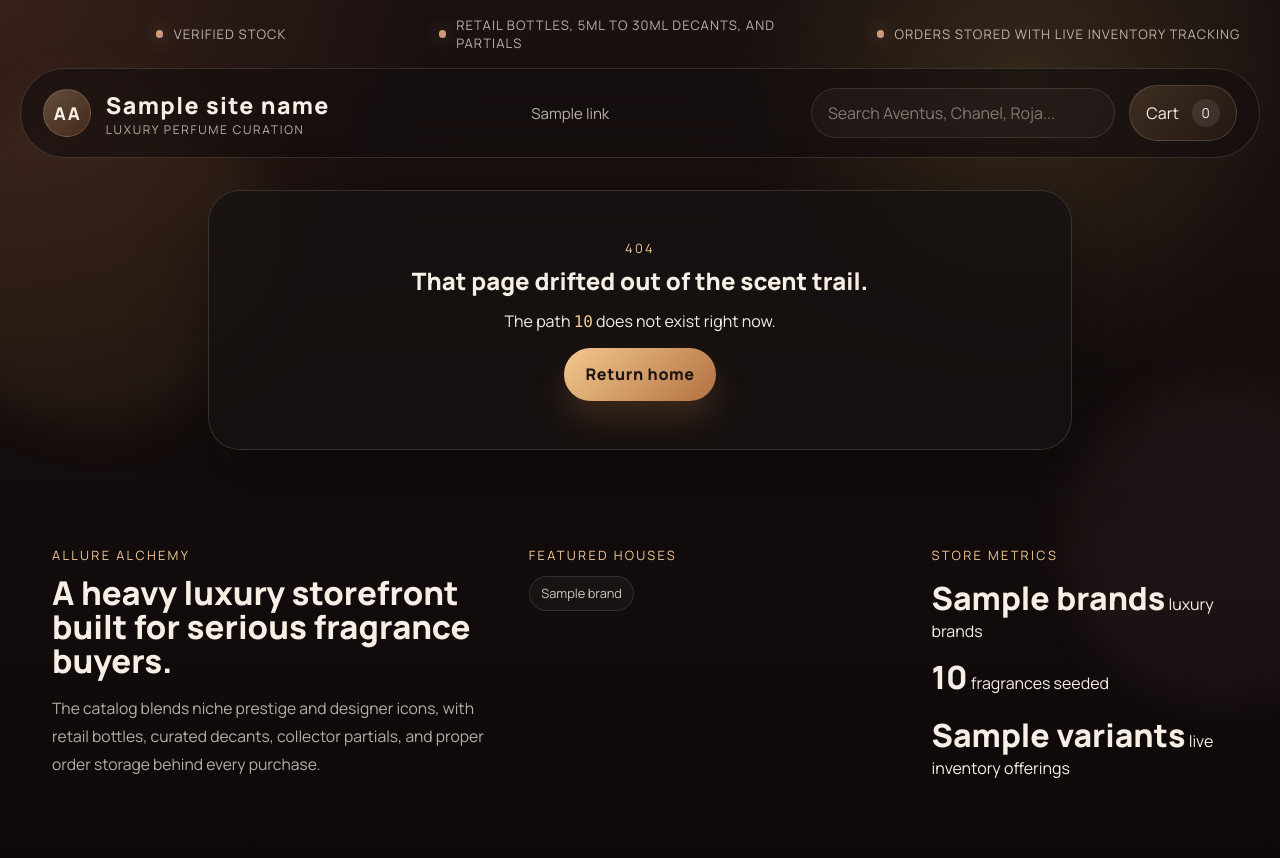
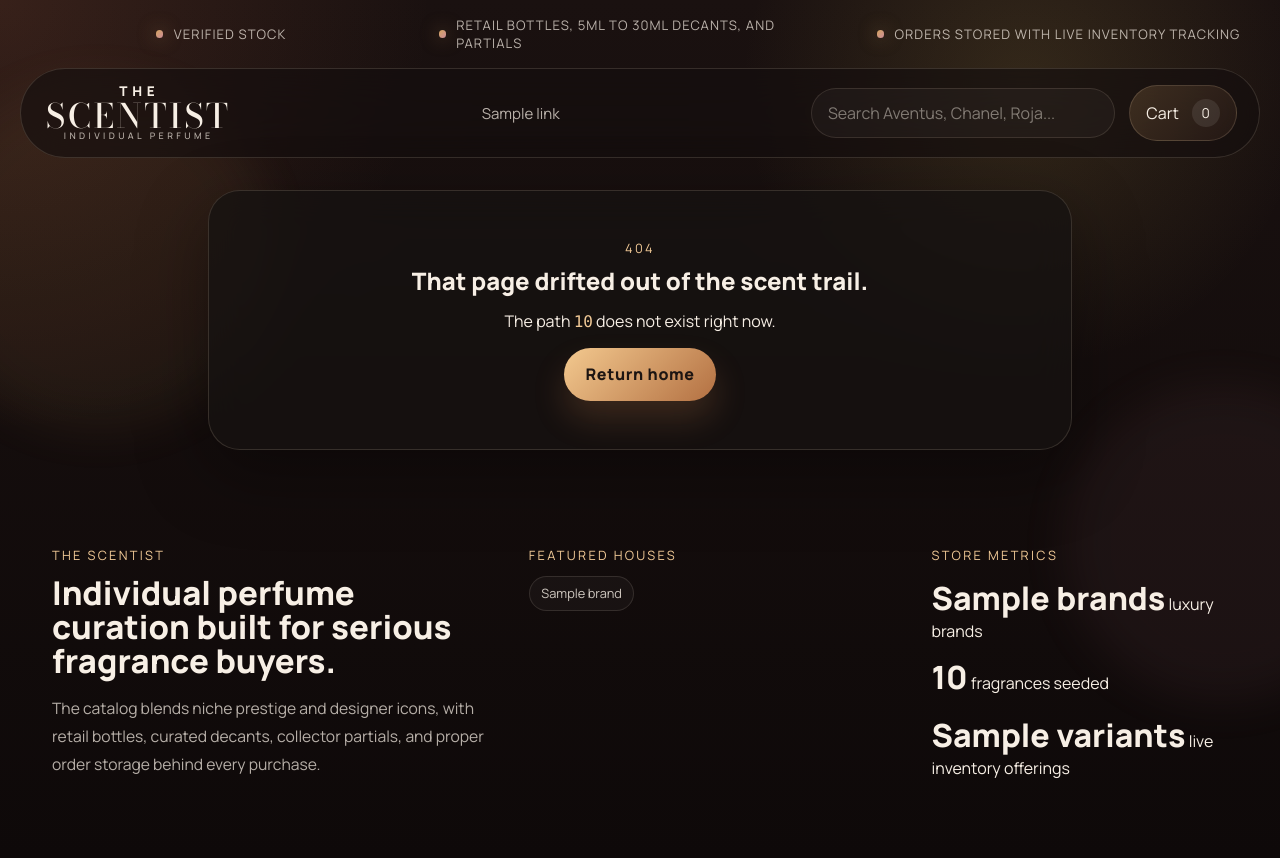
Before and after one commit to devawasthi/allure-perfumery, a Python web app: template templates/404.html in a window 1280 px wide. Run offline with Jinja, Linux system fonts and the light colour scheme; the template is opened without the code that fills it: most values are stand-ins (such as "Sample title", 1, 10 or a date in 2020).

Commit message:
Rebrand storefront to The Scentist

```diff
--- a/perfumery_app/payments.py
+++ b/perfumery_app/payments.py
@@ -76,7 +76,7 @@ class RazorpayClient:
                 "Authorization": self._auth_header(),
                 "Content-Type": "application/json",
                 "Accept": "application/json",
-                "User-Agent": "AllureAlchemy/1.0",
+                "User-Agent": "TheScentist/1.0",
             },
         )
 
--- a/render.yaml
+++ b/render.yaml
@@ -10,7 +10,7 @@ services:
       - key: APP_ENV
         value: production
       - key: SITE_NAME
-        value: Allure Alchemy
+        value: The Scentist
       - key: BASE_URL
         sync: false
       - key: DATABASE_URL
@@ -28,7 +28,7 @@ services:
       - key: FREE_SHIPPING_THRESHOLD_INR
         value: "12500"
       - key: ORDER_PREFIX
-        value: ALR
+        value: TSC
       - key: WEB_CONCURRENCY
         value: "2"
       - key: WEB_THREADS
--- a/static/app.js
+++ b/static/app.js
@@ -1,4 +1,4 @@
-const CART_KEY = "allure-alchemy-cart-v1";
+const CART_KEY = "the-scentist-cart-v1";
 const SHIPPING_FEE = 350;
 const FREE_SHIPPING_THRESHOLD = 12500;
 
@@ -391,7 +391,7 @@ async function mountCheckoutPage() {
           key: checkout.razorpay_key_id,
           amount: checkout.amount_subunits,
           currency: checkout.currency,
-          name: root.dataset.storeName || "Allure Alchemy",
+          name: root.dataset.storeName || "The Scentist",
           description: "Luxury fragrance order",
           image: root.dataset.storeLogo || "",
           order_id: checkout.gateway_order_id,
--- a/static/styles.css
+++ b/static/styles.css
@@ -16,6 +16,7 @@
   --radius-md: 18px;
   --max-width: 1240px;
   --font-sans: "Manrope", "Avenir Next", "Segoe UI", Arial, sans-serif;
+  --font-logo: "Bodoni Moda", "Didot", "Bodoni 72", "Times New Roman", serif;
 }
 
 *,
@@ -164,37 +165,43 @@ main,
 .brand-mark {
   display: inline-flex;
   align-items: center;
-  gap: 0.9rem;
+  color: var(--text);
+  min-width: max-content;
 }
 
-.brand-mark strong {
+.brand-logo {
+  display: grid;
+  justify-items: center;
+  line-height: 1;
+  text-transform: uppercase;
+}
+
+.brand-logo__top {
   display: block;
   font-family: var(--font-sans);
-  font-size: 1.45rem;
+  font-size: 0.84rem;
   font-weight: 800;
-  letter-spacing: 0.06em;
+  letter-spacing: 0.36em;
+  margin-left: 0.36em;
 }
 
-.brand-mark small {
+.brand-logo__name {
+  display: block;
+  font-family: var(--font-logo);
+  font-size: 2.1rem;
+  font-weight: 500;
+  letter-spacing: 0.08em;
+  margin-left: 0.08em;
+}
+
+.brand-logo__tagline {
   display: block;
   color: var(--text-soft);
-  font-size: 0.75rem;
-  text-transform: uppercase;
-  letter-spacing: 0.14em;
-}
-
-.brand-mark__crest {
-  width: 3rem;
-  height: 3rem;
-  border-radius: 999px;
-  display: grid;
-  place-items: center;
-  background: linear-gradient(135deg, rgba(240, 202, 147, 0.32), rgba(121, 69, 45, 0.42));
-  border: 1px solid rgba(255, 222, 189, 0.16);
   font-family: var(--font-sans);
-  font-weight: 800;
-  font-size: 1.1rem;
-  letter-spacing: 0.08em;
+  font-size: 0.56rem;
+  font-weight: 500;
+  letter-spacing: 0.38em;
+  margin-left: 0.38em;
 }
 
 .nav-links {
@@ -1360,7 +1367,19 @@ code {
   }
 
   .brand-mark {
-    flex-wrap: wrap;
+    justify-content: center;
+  }
+
+  .brand-logo__name {
+    font-size: 1.7rem;
+  }
+
+  .brand-logo__top {
+    font-size: 0.72rem;
+  }
+
+  .brand-logo__tagline {
+    font-size: 0.5rem;
   }
 
   .nav-actions,
--- a/templates/base.html
+++ b/templates/base.html
@@ -6,12 +6,12 @@
     <title>{{ page_title }} | {{ site_name }}</title>
     <meta
       name="description"
-      content="Allure Alchemy brings together elite niche houses, luxury designers, decants, partials, and a real order database in one polished storefront."
+      content="The Scentist brings together elite niche houses, luxury designers, decants, partials, and a real order database in one polished storefront."
     />
     <link rel="preconnect" href="https://fonts.googleapis.com" />
     <link rel="preconnect" href="https://fonts.gstatic.com" crossorigin />
     <link
-      href="https://fonts.googleapis.com/css2?family=Manrope:wght@400;500;600;700;800&display=swap"
+      href="https://fonts.googleapis.com/css2?family=Bodoni+Moda:opsz,wght@6..96,500;6..96,600&family=Manrope:wght@400;500;600;700;800&display=swap"
       rel="stylesheet"
     />
     <link rel="stylesheet" href="/static/styles.css" />
@@ -25,11 +25,11 @@
         <span>Orders stored with live inventory tracking</span>
       </div>
       <div class="nav-wrap">
-        <a class="brand-mark" href="/">
-          <span class="brand-mark__crest">AA</span>
-          <span>
-            <strong>{{ site_name }}</strong>
-            <small>Luxury perfume curation</small>
+        <a class="brand-mark" href="/" aria-label="{{ site_name }} home">
+          <span class="brand-logo" aria-hidden="true">
+            <span class="brand-logo__top">The</span>
+            <span class="brand-logo__name">Scentist</span>
+            <span class="brand-logo__tagline">Individual Perfume</span>
           </span>
         </a>
         <nav class="nav-links" aria-label="Primary">
@@ -61,8 +61,8 @@
     <footer class="site-footer">
       <div class="footer-grid">
         <div>
-          <p class="section-kicker">Allure Alchemy</p>
-          <h3>A heavy luxury storefront built for serious fragrance buyers.</h3>
+          <p class="section-kicker">The Scentist</p>
+          <h3>Individual perfume curation built for serious fragrance buyers.</h3>
           <p class="footer-copy">
             The catalog blends niche prestige and designer icons, with retail bottles,
             curated decants, collector partials, and proper order storage behind every purchase.
```
Also changed, not shown: infra/aws/ecs-fargate-rds.yml (+6 -6 lines), infra/aws/parameters.example.txt (+6 -6 lines), perfumery_app/config.py (+9 -2 lines), README_AWS_DEPLOYMENT.md, README_DEPLOYMENT.md, README_RENDER_NEON_DEPLOYMENT.md, 1 other file.
